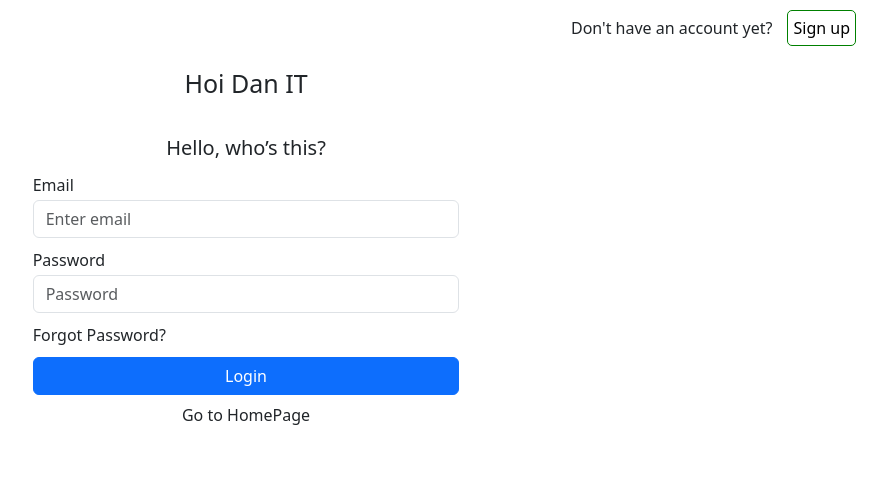
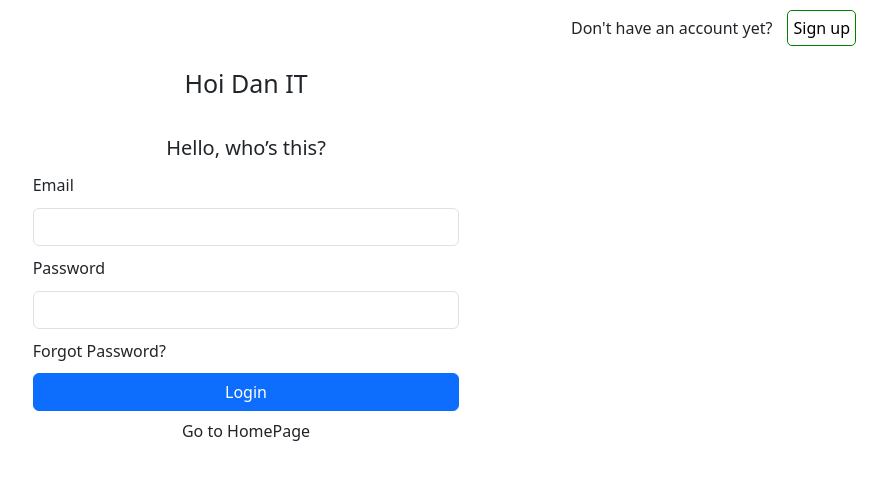
Before and after one commit to KhaiHust/react-app, a React (Create React App) app: page /login in a window 1280 px wide. Shown: the top 480 px of the page, without its empty margins (394-1280 px from the left). Built offline with nearby package versions, Linux system fonts and the light colour scheme.

Commit message:
login page

```diff
--- /dev/null
+++ b/src/Layout.js
@@ -0,0 +1,44 @@
+import App from './App';
+import User from './components/Users/User';
+import Admin from './components/Admin/Admin';
+import HomePage from './components/Home/HomePage';
+
+import ManagerUser from './components/Admin/content/managerUser';
+import DashBoard from './components/Admin/content/dashBoard';
+import Login from './components/Auth/Login';
+import {
+    BrowserRouter, Routes,
+    Route,
+} from "react-router-dom";
+import { ToastContainer, toast } from 'react-toastify';
+const Layout = (props) => {
+    return (
+        <>
+            <Routes>
+                <Route path="/" element={<App />}>
+                    <Route index element={<HomePage />} />
+                    <Route path="users" element={<User />} />
+                </Route>
+                <Route path="/admins" element={<Admin />}
+                >
+                    <Route index element={<DashBoard />} />
+                    <Route path="manager-user" element={<ManagerUser />} />
+
+                </Route>
+                <Route path="/login" element={<Login />} />
+            </Routes>
+            <ToastContainer
+                position="top-right"
+                autoClose={5000}
+                hideProgressBar={false}
+                newestOnTop={false}
+                closeOnClick
+                rtl={false}
+                pauseOnFocusLoss
+                draggable
+                pauseOnHover
+            />
+        </>
+    )
+}
+export default Layout
--- a/src/components/Admin/Admin.js
+++ b/src/components/Admin/Admin.js
@@ -3,7 +3,6 @@ import './admin.scss'
 import { FaBars } from 'react-icons/fa';
 import { useState } from "react";
 import { Outlet } from "react-router-dom";
-import { ToastContainer, toast } from 'react-toastify';
 import 'react-toastify/dist/ReactToastify.css';
 const Admin = (props) => {
     const [collapsed, setCollapsed] = useState(false);
@@ -22,17 +21,7 @@ const Admin = (props) => {
                 </div>
 
             </div>
-            <ToastContainer
-                position="top-right"
-                autoClose={5000}
-                hideProgressBar={false}
-                newestOnTop={false}
-                closeOnClick
-                rtl={false}
-                pauseOnFocusLoss
-                draggable
-                pauseOnHover
-            />
+
         </div>
     )
 }
--- a/src/components/Admin/content/TablePaginateUser.js
+++ b/src/components/Admin/content/TablePaginateUser.js
@@ -7,7 +7,6 @@ const TablePaginateUser = (props) => {
 
     const handlePageClick = (event) => {
         fetchListUserWithPaginate(+event.selected + 1)
-        console.log(`User requested page number ${event.selected}`);
         props.setCurrentPage(+event.selected + 1);
     };
     return (
--- a/src/components/Admin/content/managerUser.js
+++ b/src/components/Admin/content/managerUser.js
@@ -11,7 +11,7 @@ import ModalDeleteUser from './ModalDeleteUser';
 import TablePaginateUser from './TablePaginateUser';
 
 const ManagerUser = () => {
-    const LIMIT_USER = 3;
+    const LIMIT_USER = 6;
     const [pageCount, setPageCount] = useState(0);
     const [currentPage, setCurrentPage] = useState(1);
     const [showModalCreateUser, setShowModalCreateUser] = useState(false);
@@ -23,7 +23,7 @@ const ManagerUser = () => {
     const [listUser, setListUser] = useState([])
 
     useEffect(() => {
-        fetchListUser();
+        //fetchListUser();
         fetchListUserWithPaginate(1);
     }, []);
     const fetchListUser = async () => {
--- a/src/components/Auth/Login.js
+++ b/src/components/Auth/Login.js
@@ -2,19 +2,30 @@ import { useState } from 'react'
 import './Login.scss'
 import { useNavigate } from 'react-router-dom';
 import { postLogin } from '../../services/apiServices'
+import { ToastContainer, toast } from 'react-toastify';
 const Login = (props) => {
     const [email, setEmail] = useState("");
     const [password, setPassword] = useState("");
     const navigate = useNavigate();
     const handleSubmit = async () => {
         //validate
-        console.log('Check thu');
+
         //submit api
-        // let res = await postLogin(email, password);
-        // console.log(res.EM);
+
+        let data = await postLogin(email, password);
+        console.log("check", data);
+        // if (data && data.EC === 0) {
+        //     toast.success(data.EM);
+        //     navigate('/');
+
+        // }
+        // if (data && +data.EC !== 0) {
+        //     toast.error(data.EM);
+        // }
     }
     return (
 
+        <>
             <div className="login-container">
                 <div className='header'>
                     <span>Don't have an account yet?</span>
@@ -29,27 +40,30 @@ const Login = (props) => {
                 <div className='content-form col-4 mx-auto'>
                     <form>
                         <div className="form-group">
-                        <label htmlFor="exampleInputEmail1">Email</label>
-                        <input type="email" className="form-control" id="exampleInputEmail1"
-                            placeholder="Enter email"
+                            <label className='form-label' >Email</label>
+                            <input type="email" className="form-control"
+
                                 value={email} onChange={(event) => setEmail(event.target.value)} />
 
                         </div>
                         <div className="form-group">
-                        <label htmlFor="exampleInputPassword1">Password</label>
-                        <input type="password" className="form-control" id="exampleInputPassword1" placeholder="Password"
+                            <label className='form-label'>Password</label>
+                            <input type="password" className="form-control"
                                 value={password} onChange={(event) => setPassword(event.target.value)} />
                         </div>
                         <span>Forgot Password?</span>
                         <br />
-                    <button type="submit" className="btn btn-primary" onClick={() => handleSubmit()}>Login</button>
+
+                        <button className="btn btn-primary" onClick={() => handleSubmit()}>Login</button>
                         <div className='text-center mt-2 '>
                             <span className='back' onClick={() => { navigate('/') }}>Go to HomePage</span>
                         </div>
                     </form>
                 </div>
+
             </div>
-
+            {/* <button onClick={() => handleSubmit()}>Ấn vào đây</button> */}
+        </>
     )
 }
-export default Login
+export default Login;
--- a/src/index.js
+++ b/src/index.js
@@ -1,38 +1,21 @@
 import React from 'react';
 import ReactDOM from 'react-dom/client';
 import './index.css';
-import App from './App';
+
 import reportWebVitals from './reportWebVitals';
 import 'bootstrap/dist/css/bootstrap.min.css';
 import {
   BrowserRouter, Routes,
   Route,
 } from "react-router-dom";
-import User from './components/Users/User';
-import Admin from './components/Admin/Admin';
-import HomePage from './components/Home/HomePage';
+import Layout from './Layout';
 
-import ManagerUser from './components/Admin/content/managerUser';
-import DashBoard from './components/Admin/content/dashBoard';
-import Login from './components/Auth/Login';
 const root = ReactDOM.createRoot(document.getElementById('root'));
 root.render(
   <React.StrictMode>
     <BrowserRouter>
-      <Routes>
-        <Route path="/" element={<App />}>
-          <Route index element={<HomePage />} />
-          <Route path="users" element={<User />} />
-        </Route>
-        <Route path="/admins" element={<Admin />}
-        >
-          <Route index element={<DashBoard />} />
-          <Route path="manager-user" element={<ManagerUser />} />
 
-        </Route>
-        <Route path="/login" element={<Login />} />
-      </Routes>
-
+      <Layout />
     </BrowserRouter>
 
   </React.StrictMode>
```
Lines whose indentation alone changed are shown as unchanged.
